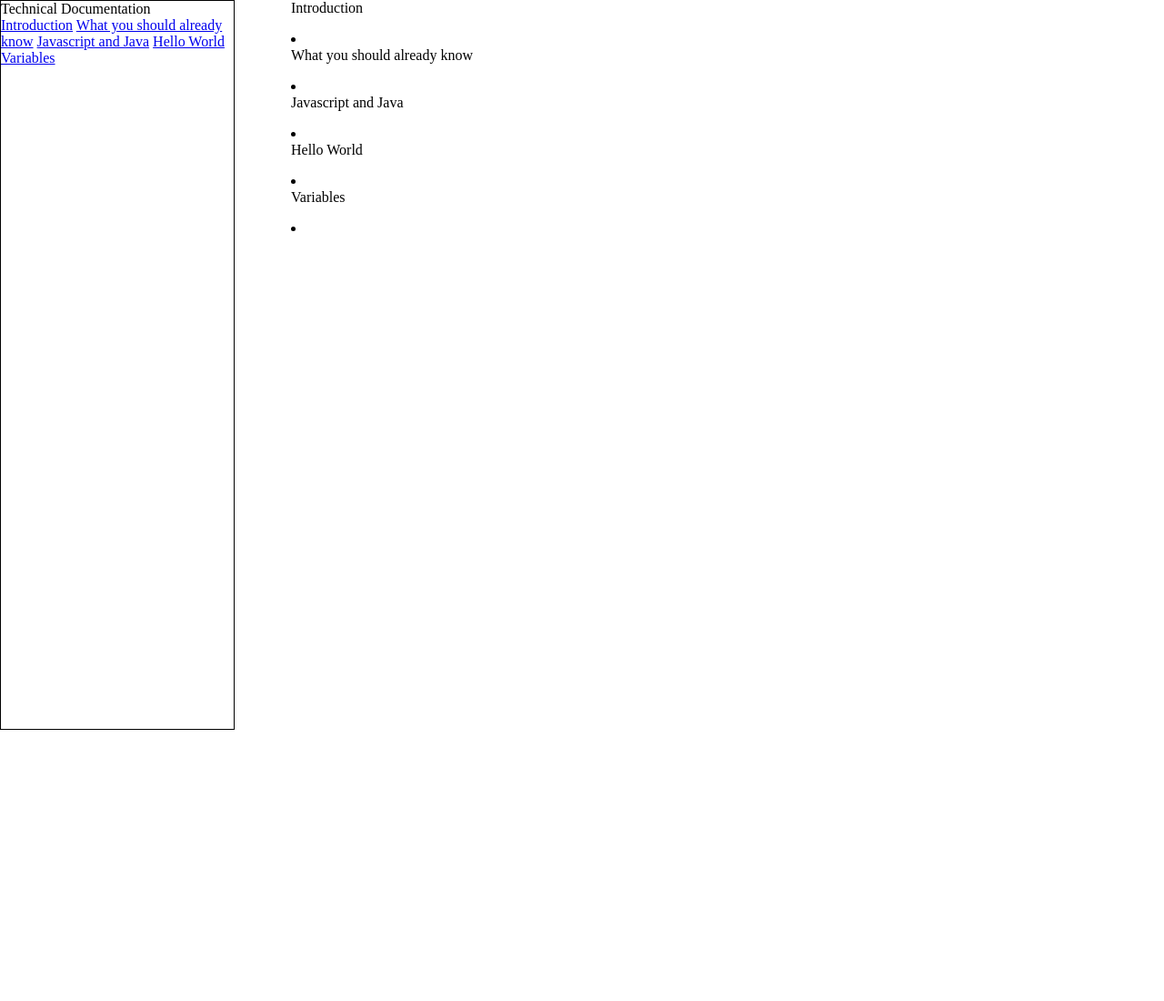
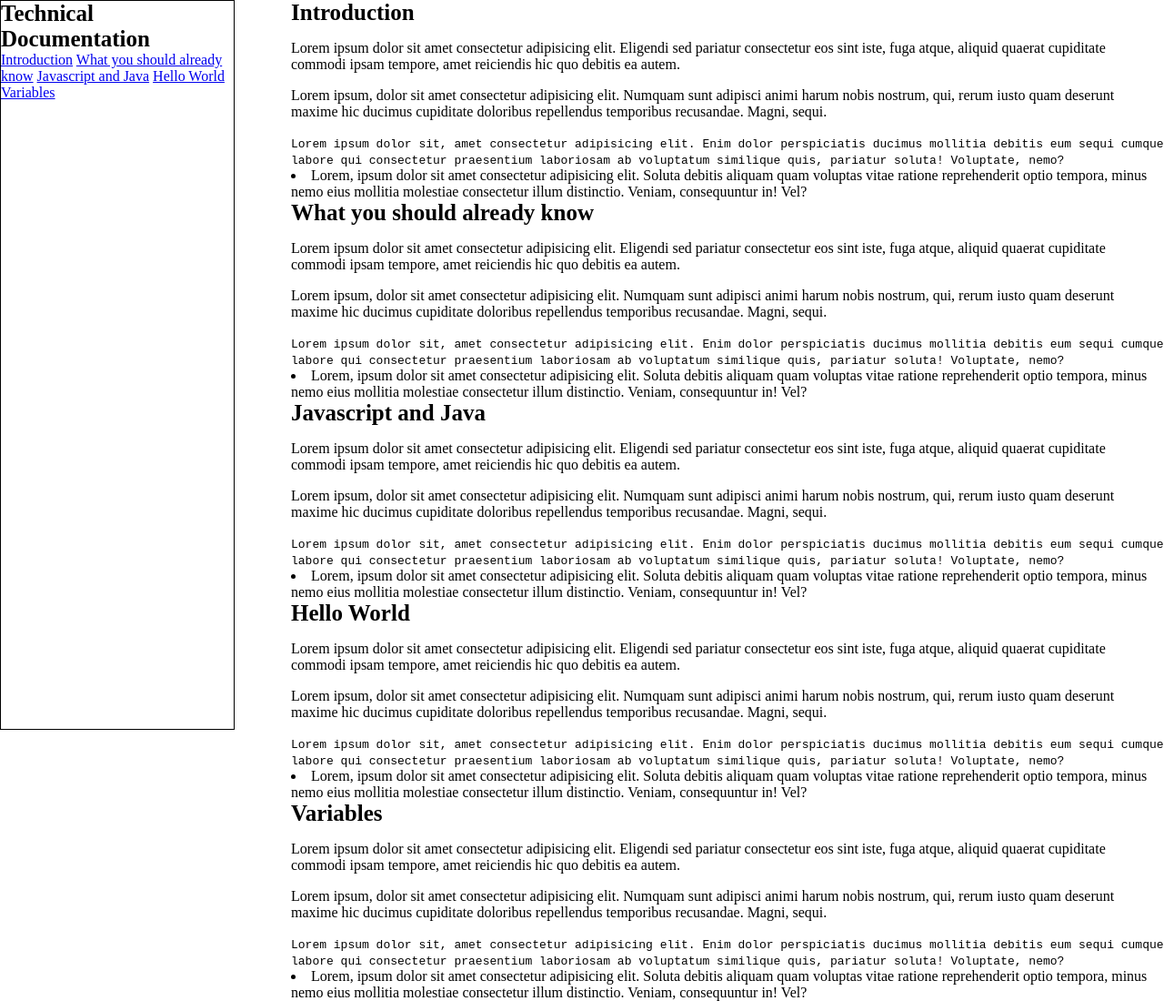
Before and after one commit to zadokchrist/daniel-david, a plain HTML site: page index.html in a window 1280 px wide. Shown: the whole page at 91% size. Before the commit the page ends 800 px from the top, so only its background shows below. Drawn offline with Linux system fonts and the light colour scheme.

Commit message:
Finished 15 out of 16 tests

```diff
--- a/css/style.css
+++ b/css/style.css
@@ -10,9 +10,14 @@ body{
     border: 1px solid black;
 }
 
+header{
+    font-weight: bold;
+    font-size: 25px;
+}
+
 #main-doc{
     width: 75%;
-    position: fixed;
+    position: absolute;
     left: 25%;
 }
 
--- a/index.html
+++ b/index.html
@@ -21,38 +21,43 @@
     <main id="main-doc">
       <section class="main-section" id="introduction">
         <header>Introduction</header>
-        <p></p>
-        <p></p>
-        <code></code>
-        <li></li>
+        <p>Lorem ipsum dolor sit amet consectetur adipisicing elit. Eligendi sed pariatur consectetur eos sint iste, fuga atque, aliquid quaerat cupiditate commodi ipsam tempore, amet reiciendis hic quo debitis ea autem.</p>
+
+        <p>Lorem ipsum, dolor sit amet consectetur adipisicing elit. Numquam sunt adipisci animi harum nobis nostrum, qui, rerum iusto quam deserunt maxime hic ducimus cupiditate doloribus repellendus temporibus recusandae. Magni, sequi.</p>
+        <code>Lorem ipsum dolor sit, amet consectetur adipisicing elit. Enim dolor perspiciatis ducimus mollitia debitis eum sequi cumque labore qui consectetur praesentium laboriosam ab voluptatum similique quis, pariatur soluta! Voluptate, nemo?</code>
+        <li>Lorem, ipsum dolor sit amet consectetur adipisicing elit. Soluta debitis aliquam quam voluptas vitae ratione reprehenderit optio tempora, minus nemo eius mollitia molestiae consectetur illum distinctio. Veniam, consequuntur in! Vel?</li>
       </section>
       <section class="main-section" id="what_you_should_already_know">
         <header>What you should already know</header>
-        <p></p>
-        <p></p>
-        <code></code>
-        <li></li>
+        <p>Lorem ipsum dolor sit amet consectetur adipisicing elit. Eligendi sed pariatur consectetur eos sint iste, fuga atque, aliquid quaerat cupiditate commodi ipsam tempore, amet reiciendis hic quo debitis ea autem.</p>
+
+        <p>Lorem ipsum, dolor sit amet consectetur adipisicing elit. Numquam sunt adipisci animi harum nobis nostrum, qui, rerum iusto quam deserunt maxime hic ducimus cupiditate doloribus repellendus temporibus recusandae. Magni, sequi.</p>
+        <code>Lorem ipsum dolor sit, amet consectetur adipisicing elit. Enim dolor perspiciatis ducimus mollitia debitis eum sequi cumque labore qui consectetur praesentium laboriosam ab voluptatum similique quis, pariatur soluta! Voluptate, nemo?</code>
+        <li>Lorem, ipsum dolor sit amet consectetur adipisicing elit. Soluta debitis aliquam quam voluptas vitae ratione reprehenderit optio tempora, minus nemo eius mollitia molestiae consectetur illum distinctio. Veniam, consequuntur in! Vel?</li>
       </section>
       <section class="main-section" id="Javascript_and_Java">
         <header>Javascript and Java</header>
-        <p></p>
-        <p></p>
-        <code></code>
-        <li></li>
+        <p>Lorem ipsum dolor sit amet consectetur adipisicing elit. Eligendi sed pariatur consectetur eos sint iste, fuga atque, aliquid quaerat cupiditate commodi ipsam tempore, amet reiciendis hic quo debitis ea autem.</p>
+
+        <p>Lorem ipsum, dolor sit amet consectetur adipisicing elit. Numquam sunt adipisci animi harum nobis nostrum, qui, rerum iusto quam deserunt maxime hic ducimus cupiditate doloribus repellendus temporibus recusandae. Magni, sequi.</p>
+        <code>Lorem ipsum dolor sit, amet consectetur adipisicing elit. Enim dolor perspiciatis ducimus mollitia debitis eum sequi cumque labore qui consectetur praesentium laboriosam ab voluptatum similique quis, pariatur soluta! Voluptate, nemo?</code>
+        <li>Lorem, ipsum dolor sit amet consectetur adipisicing elit. Soluta debitis aliquam quam voluptas vitae ratione reprehenderit optio tempora, minus nemo eius mollitia molestiae consectetur illum distinctio. Veniam, consequuntur in! Vel?</li>
       </section>
       <section class="main-section" id="Hello_World">
         <header>Hello World</header>
-        <p></p>
-        <p></p>
-        <code></code>
-        <li></li>
+        <p>Lorem ipsum dolor sit amet consectetur adipisicing elit. Eligendi sed pariatur consectetur eos sint iste, fuga atque, aliquid quaerat cupiditate commodi ipsam tempore, amet reiciendis hic quo debitis ea autem.</p>
+
+        <p>Lorem ipsum, dolor sit amet consectetur adipisicing elit. Numquam sunt adipisci animi harum nobis nostrum, qui, rerum iusto quam deserunt maxime hic ducimus cupiditate doloribus repellendus temporibus recusandae. Magni, sequi.</p>
+        <code>Lorem ipsum dolor sit, amet consectetur adipisicing elit. Enim dolor perspiciatis ducimus mollitia debitis eum sequi cumque labore qui consectetur praesentium laboriosam ab voluptatum similique quis, pariatur soluta! Voluptate, nemo?</code>
+        <li>Lorem, ipsum dolor sit amet consectetur adipisicing elit. Soluta debitis aliquam quam voluptas vitae ratione reprehenderit optio tempora, minus nemo eius mollitia molestiae consectetur illum distinctio. Veniam, consequuntur in! Vel?</li>
       </section>
       <section class="main-section" id="variables">
         <header>Variables</header>
-        <p></p>
-        <p></p>
-        <code></code>
-        <li></li>
+        <p>Lorem ipsum dolor sit amet consectetur adipisicing elit. Eligendi sed pariatur consectetur eos sint iste, fuga atque, aliquid quaerat cupiditate commodi ipsam tempore, amet reiciendis hic quo debitis ea autem.</p>
+
+        <p>Lorem ipsum, dolor sit amet consectetur adipisicing elit. Numquam sunt adipisci animi harum nobis nostrum, qui, rerum iusto quam deserunt maxime hic ducimus cupiditate doloribus repellendus temporibus recusandae. Magni, sequi.</p>
+        <code>Lorem ipsum dolor sit, amet consectetur adipisicing elit. Enim dolor perspiciatis ducimus mollitia debitis eum sequi cumque labore qui consectetur praesentium laboriosam ab voluptatum similique quis, pariatur soluta! Voluptate, nemo?</code>
+        <li>Lorem, ipsum dolor sit amet consectetur adipisicing elit. Soluta debitis aliquam quam voluptas vitae ratione reprehenderit optio tempora, minus nemo eius mollitia molestiae consectetur illum distinctio. Veniam, consequuntur in! Vel?</li>
       </section>
     </main>
 
```
